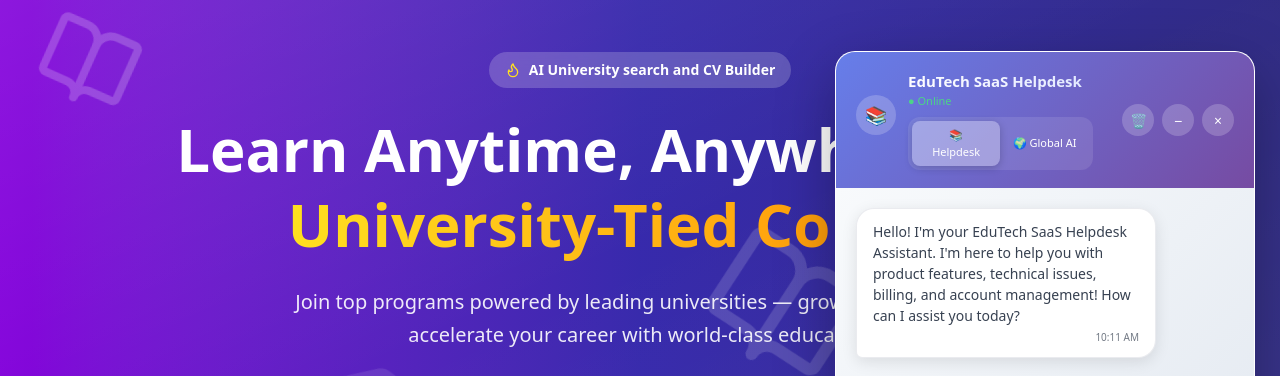
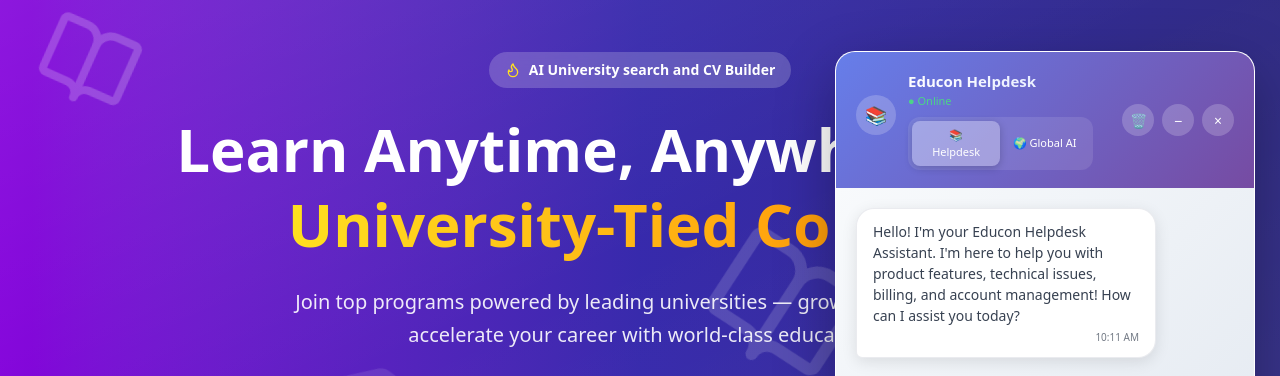
Before and after one commit to ankannexucon/educon-client, a React (Vite) app: page / in a window 1280 px wide. Both pictures are taken after a click on the button "Dual Mode AI Assistant". Shown: the part 124-500 px from the top of the page. Built offline with nearby package versions, Linux system fonts and the light colour scheme.

Commit message:
fix: update references from EduTech to Educon in chatbot responses and support information

```diff
--- a/src/components/EduconChatbot.jsx
+++ b/src/components/EduconChatbot.jsx
@@ -10,7 +10,7 @@
     helpdesk: [
       {
         id: 1,
-        text: "Hello! I'm your EduTech SaaS Helpdesk Assistant. I'm here to help you with product features, technical issues, billing, and account management! How can I assist you today?",
+        text: "Hello! I'm your Educon Helpdesk Assistant. I'm here to help you with product features, technical issues, billing, and account management! How can I assist you today?",
         sender: 'bot',
         timestamp: new Date(),
         mode: 'helpdesk'
@@ -965,7 +965,7 @@
           title: 'Support & Training',
           questions: {
             'training resources': "Training Resources: • Weekly live webinars • Video tutorial library • Interactive product tours • Certification programs • Documentation portal • Community forums • Onboarding specialists",
-            'support channels': "Support Channels: • Email: support@edutech.com • Phone: 1-800-EDUTECH • Live Chat: In-app support • Help Center: 24/7 knowledge base • Emergency Hotline: Critical issues • Social Media support",
+            'support channels': "Support Channels: • Email: support@educon.com • Phone: 1-800-EDUCON • Live Chat: In-app support • Help Center: 24/7 knowledge base • Emergency Hotline: Critical issues • Social Media support",
             'service status': "Service Status: • Real-time status page • Scheduled maintenance notices • Performance metrics • Incident reports • System health monitoring • Uptime history • SMS/email alerts"
           }
         }
@@ -1007,7 +1007,7 @@
     },
 
     // Default fallback
-    'default': "I understand you're asking about our EduTech platform. For specific technical issues, please contact our support team at support@edutech.com or call 1-800-EDUTECH. For product features, check our documentation at docs.edutech.com."
+    'default': "I understand you're asking about our Educon platform. For specific technical issues, please contact our support team at support@educon.com or call 1-800-EDUCON. For product features, check our documentation at docs.educon.com."
   };
 
   // Main categories for initial selection
@@ -1372,7 +1372,7 @@
       [activeMode]: [{
         id: 1,
         text: activeMode === 'helpdesk'
-          ? "Hello! I'm your EduTech SaaS Helpdesk Assistant. I'm here to help you with product features, technical issues, billing, and account management! How can I assist you today?"
+          ? "Hello! I'm your Educon Helpdesk Assistant. I'm here to help you with product features, technical issues, billing, and account management! How can I assist you today?"
           : "Hello! I'm your Global AI Assistant. I can help you with any questions, creative tasks, research, and much more! What would you like to know?",
         sender: 'bot',
         timestamp: new Date(),
@@ -1837,7 +1837,7 @@
               </div>
               <div style={styles.titleText}>
                 <h3 style={styles.titleH3}>
-                  {activeMode === 'helpdesk' ? 'EduTech SaaS Helpdesk' : 'Global AI Assistant'}
+                  {activeMode === 'helpdesk' ? 'Educon Helpdesk' : 'Global AI Assistant'}
                 </h3>
                 <span style={styles.status}>
                   {isLoading
```
